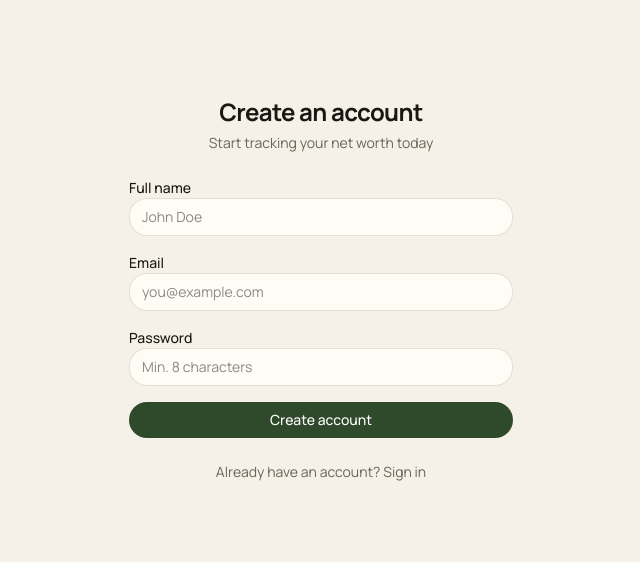
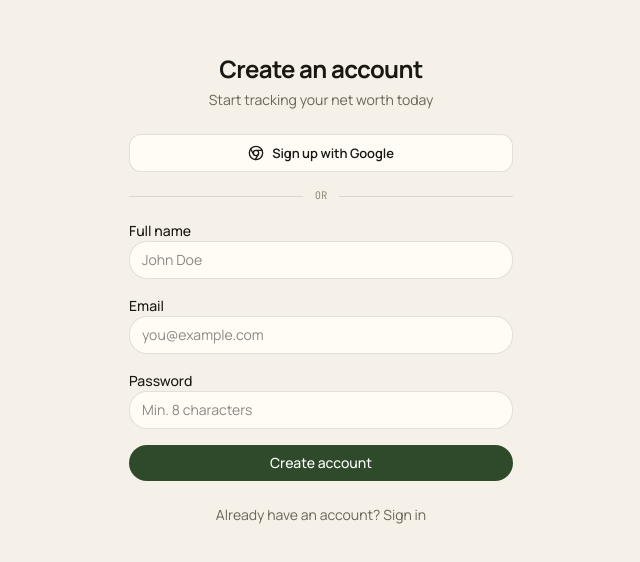
Before and after one commit to Bayan98/networth-tracker, a Next.js app in the folder apps/web/: page /signup in a window 1280 px wide. Shown: the part 110-672 px from the top of the page, without its empty margins (319-959 px from the left). Built offline with nearby package versions, Linux system fonts and the light colour scheme.

Commit message:
Add google auth and update readme

```diff
--- /dev/null
+++ b/apps/web/app/auth/callback/route.ts
@@ -0,0 +1,89 @@
+import { NextResponse, type NextRequest } from 'next/server'
+import type { SupabaseClient, User } from '@supabase/supabase-js'
+import { createClient } from '@/lib/supabase/server'
+
+function getSafeNext(searchParams: URLSearchParams) {
+  const next = searchParams.get('next') ?? '/dashboard'
+  return next.startsWith('/') && !next.startsWith('//') ? next : '/dashboard'
+}
+
+function getRedirectOrigin(request: NextRequest) {
+  const requestUrl = new URL(request.url)
+  const forwardedHost = request.headers.get('x-forwarded-host')
+  const forwardedProto = request.headers.get('x-forwarded-proto') ?? 'https'
+
+  if (process.env.NODE_ENV !== 'development' && forwardedHost) {
+    return `${forwardedProto}://${forwardedHost}`
+  }
+
+  return requestUrl.origin
+}
+
+function readString(value: unknown) {
+  return typeof value === 'string' && value.trim() ? value.trim() : null
+}
+
+async function ensureProfile(supabase: SupabaseClient, user: User) {
+  const metadata = user.user_metadata as Record<string, unknown>
+  const email = user.email ?? readString(metadata.email)
+  const fullName =
+    readString(metadata.full_name) ??
+    readString(metadata.name) ??
+    readString(metadata.fullName)
+
+  const { data: profile, error: profileError } = await supabase
+    .from('profiles')
+    .select('id, full_name')
+    .eq('id', user.id)
+    .maybeSingle()
+
+  if (profileError) throw profileError
+
+  if (!profile) {
+    const { error } = await supabase.from('profiles').insert({
+      id: user.id,
+      email,
+      full_name: fullName,
+      metadata: {},
+    })
+    if (error) throw error
+    return
+  }
+
+  if (!profile.full_name && fullName) {
+    const updates: { full_name: string; email?: string } = { full_name: fullName }
+    if (email) updates.email = email
+
+    const { error } = await supabase
+      .from('profiles')
+      .update(updates)
+      .eq('id', user.id)
+    if (error) throw error
+  }
+}
+
+export async function GET(request: NextRequest) {
+  const requestUrl = new URL(request.url)
+  const code = requestUrl.searchParams.get('code')
+  const next = getSafeNext(requestUrl.searchParams)
+  const redirectOrigin = getRedirectOrigin(request)
+
+  if (!code) {
+    return NextResponse.redirect(`${redirectOrigin}/login`)
+  }
+
+  const supabase = await createClient()
+  const { data, error } = await supabase.auth.exchangeCodeForSession(code)
+
+  if (error) {
+    return NextResponse.redirect(`${redirectOrigin}/login`)
+  }
+
+  if (!data.user) {
+    throw new Error('Authenticated user was not found after callback')
+  }
+
+  await ensureProfile(supabase, data.user)
+
+  return NextResponse.redirect(`${redirectOrigin}${next}`)
+}
--- /dev/null
+++ b/apps/web/components/auth/google-sign-in-button.tsx
@@ -0,0 +1,55 @@
+'use client'
+
+import { useState } from 'react'
+import { Chrome } from 'lucide-react'
+import { getAuthCallbackUrl } from '@/lib/auth/redirect'
+import { createClient } from '@/lib/supabase/client'
+
+type Props = {
+  label?: string
+}
+
+export function GoogleSignInButton({ label = 'Continue with Google' }: Props) {
+  const [loading, setLoading] = useState(false)
+  const [error, setError] = useState<string | null>(null)
+
+  async function handleGoogleSignIn() {
+    setLoading(true)
+    setError(null)
+
+    const supabase = createClient()
+    const { error } = await supabase.auth.signInWithOAuth({
+      provider: 'google',
+      options: {
+        redirectTo: getAuthCallbackUrl('/dashboard'),
+        queryParams: {
+          prompt: 'select_account',
+        },
+      },
+    })
+
+    if (error) {
+      setError(error.message)
+      setLoading(false)
+    }
+  }
+
+  return (
+    <div className="auth-oauth">
+      <button
+        type="button"
+        className="btn btn-secondary auth-provider-button"
+        onClick={handleGoogleSignIn}
+        disabled={loading}
+      >
+        <Chrome size={16} aria-hidden="true" />
+        {loading ? 'Opening Google...' : label}
+      </button>
+      {error && (
+        <p className="auth-error" role="alert">
+          {error}
+        </p>
+      )}
+    </div>
+  )
+}
--- a/apps/web/components/auth/login-form.tsx
+++ b/apps/web/components/auth/login-form.tsx
@@ -2,6 +2,7 @@
 
 import { useState } from 'react'
 import { useRouter } from 'next/navigation'
+import { GoogleSignInButton } from '@/components/auth/google-sign-in-button'
 import { createClient } from '@/lib/supabase/client'
 
 export function LoginForm() {
@@ -30,6 +31,12 @@ export function LoginForm() {
   }
 
   return (
+    <>
+      <GoogleSignInButton />
+      <div className="auth-divider">
+        <span>or</span>
+      </div>
+
       <form onSubmit={handleSubmit} className="auth-form" suppressHydrationWarning>
         <div className="auth-field">
           <label className="auth-label" htmlFor="email">
@@ -77,5 +84,6 @@ export function LoginForm() {
           {loading ? 'Signing in…' : 'Sign in'}
         </button>
       </form>
+    </>
   )
 }
--- a/apps/web/components/auth/signup-form.tsx
+++ b/apps/web/components/auth/signup-form.tsx
@@ -1,6 +1,8 @@
 'use client'
 
 import { useState } from 'react'
+import { GoogleSignInButton } from '@/components/auth/google-sign-in-button'
+import { getAuthCallbackUrl } from '@/lib/auth/redirect'
 import { createClient } from '@/lib/supabase/client'
 
 export function SignupForm() {
@@ -21,6 +23,7 @@ export function SignupForm() {
       email,
       password,
       options: {
+        emailRedirectTo: getAuthCallbackUrl('/dashboard'),
         data: { full_name: fullName },
       },
     })
@@ -50,6 +53,12 @@ export function SignupForm() {
   }
 
   return (
+    <div className="space-y-4">
+      <GoogleSignInButton label="Sign up with Google" />
+      <div className="auth-divider">
+        <span>or</span>
+      </div>
+
       <form onSubmit={handleSubmit} className="space-y-4">
         <div className="space-y-2">
           <label className="text-sm font-medium" htmlFor="fullName">
@@ -126,5 +135,6 @@ export function SignupForm() {
           {loading ? 'Creating account…' : 'Create account'}
         </button>
       </form>
+    </div>
   )
 }
--- /dev/null
+++ b/apps/web/lib/auth/redirect.ts
@@ -0,0 +1,5 @@
+export function getAuthCallbackUrl(next = '/dashboard') {
+  const url = new URL('/auth/callback', window.location.origin)
+  url.searchParams.set('next', next)
+  return url.toString()
+}
--- a/apps/web/styles/global/patterns.css
+++ b/apps/web/styles/global/patterns.css
@@ -393,6 +393,31 @@
   width: 100%;
   justify-content: center;
   margin-top: 2px;
+}
+.auth-oauth {
+  display: grid;
+  gap: 10px;
+}
+.auth-provider-button {
+  width: 100%;
+  justify-content: center;
+}
+.auth-divider {
+  display: flex;
+  align-items: center;
+  gap: 12px;
+  margin: 16px 0;
+  color: var(--ink-faint);
+  font-family: var(--font-mono);
+  font-size: 10.5px;
+  text-transform: uppercase;
+}
+.auth-divider::before,
+.auth-divider::after {
+  content: '';
+  flex: 1;
+  height: 1px;
+  background: var(--rule);
 }
 .auth-alt {
   margin: 18px 0 0;
```
Also changed, not shown: 2 other files (tests, documents, lock files or other folders). Lines whose indentation alone changed are shown as unchanged.
